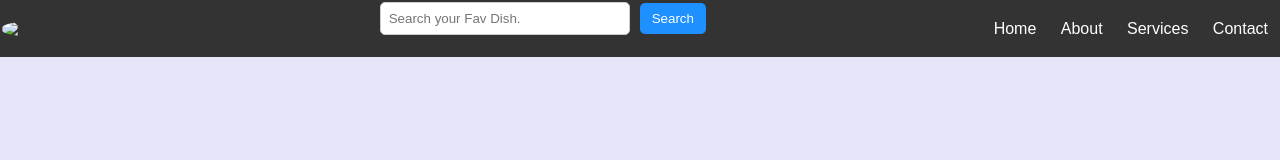
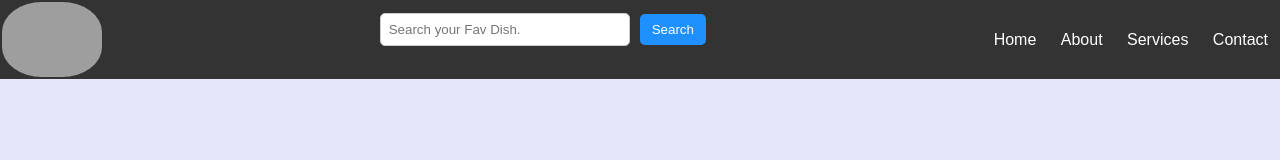
Before and after one commit to Moonfigur/Eatify, a plain HTML site: page index.html in a window 1280 px wide. Drawn offline with Linux system fonts and the light colour scheme; the site is published under a folder, as on GitHub Pages, so addresses that start at the root find nothing.

Commit message:
index.html

```diff
--- a/index.html
+++ b/index.html
@@ -9,7 +9,7 @@
 <body>
     <div class="logotab">
 
-        <img src="/logo1.png" class="logo1">
+        <img src="logo1.png" class="logo1">
         <div class="search-container">
             <input type="text" id="searchInput" placeholder="Search your Fav Dish.">
             <button id="searchBtn">Search</button>
```
